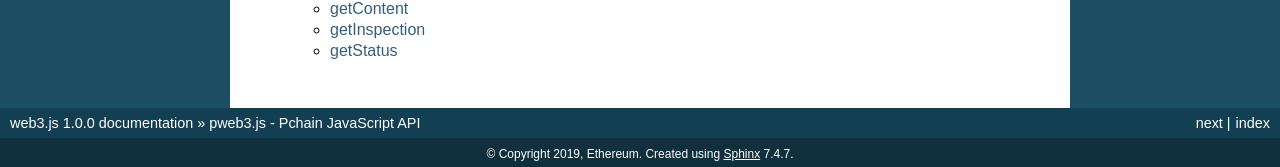
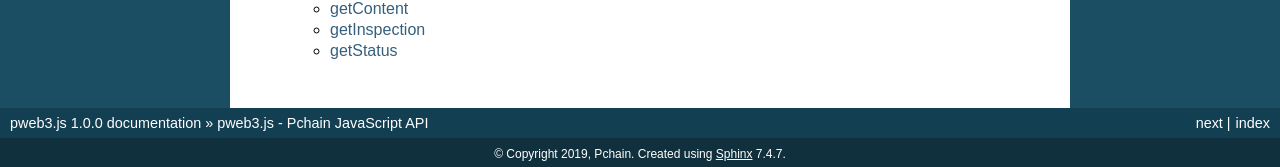
Before and after one commit to pchain-org/pweb3, a Sphinx documentation site: the page built from docs/index.rst, in a window 1280 px wide and 900 px high, scrolled down 8890 px. Shown: the part 730-897 px from the top of the window. Built offline with Sphinx 7.4.7, drawn with Linux system fonts in a browser that asks for light colours; some of the changed text lies outside the part shown.

Commit message:
update web3-pi.rst

```diff
--- a/docs/conf.py
+++ b/docs/conf.py
@@ -1,6 +1,6 @@
 # -*- coding: utf-8 -*-
 #
-# web3.js documentation build configuration file, created by
+# pweb3.js documentation build configuration file, created by
 # sphinx-quickstart on Fri Oct 14 15:04:49 2016.
 #
 # This file is execfile()d with the current directory set to its
@@ -48,8 +48,8 @@ source_suffix = '.rst'
 master_doc = 'index'
 
 # General information about the project.
-project = u'web3.js'
-copyright = u'2019, Ethereum'
+project = u'pweb3.js'
+copyright = u'2019, Pchain'
 author = u'Samuel Furter, Fabian Vogelsteller, Marek Kotewicz, Jeffrey Wilcke, Marian Oancea, Gav Wood'
 
 # The version info for the project you're documenting, acts as replacement for
@@ -133,7 +133,7 @@ html_theme = 'default'
 # The name for this set of Sphinx documents.
 # "<project> v<release> documentation" by default.
 #
-# html_title = u'web3.js v1.0.0'
+# html_title = u'pweb3.js v1.0.0'
 
 # A shorter title for the navigation bar.  Default is the same as html_title.
 #
@@ -233,7 +233,7 @@ html_static_path = ['_static']
 # html_search_scorer = 'scorer.js'
 
 # Output file base name for HTML help builder.
-htmlhelp_basename = 'web3jsdoc'
+htmlhelp_basename = 'pweb3jsdoc'
 
 # -- Options for LaTeX output ---------------------------------------------
 
@@ -259,7 +259,7 @@ latex_elements = {
 # (source start file, target name, title,
 #  author, documentclass [howto, manual, or own class]).
 latex_documents = [
-    (master_doc, 'web3js.tex', u'web3.js Documentation',
+    (master_doc, 'pweb3js.tex', u'pweb3.js Documentation',
      u'Fabian Vogelsteller, Marek Kotewicz, Jeffrey Wilcke, Marian Oancea, Gav Wood', 'manual'),
 ]
 
@@ -301,7 +301,7 @@ latex_documents = [
 # One entry per manual page. List of tuples
 # (source start file, name, description, authors, manual section).
 man_pages = [
-    (master_doc, 'web3js', u'web3.js Documentation',
+    (master_doc, 'pweb3js', u'pweb3.js Documentation',
      [author], 1)
 ]
 
@@ -316,8 +316,8 @@ man_pages = [
 # (source start file, target name, title, author,
 #  dir menu entry, description, category)
 texinfo_documents = [
-    (master_doc, 'web3js', u'web3.js Documentation',
-     author, 'web3js', 'One line description of project.',
+    (master_doc, 'pweb3js', u'pweb3.js Documentation',
+     author, 'pweb3js', 'One line description of project.',
      'Miscellaneous'),
 ]
 
```
